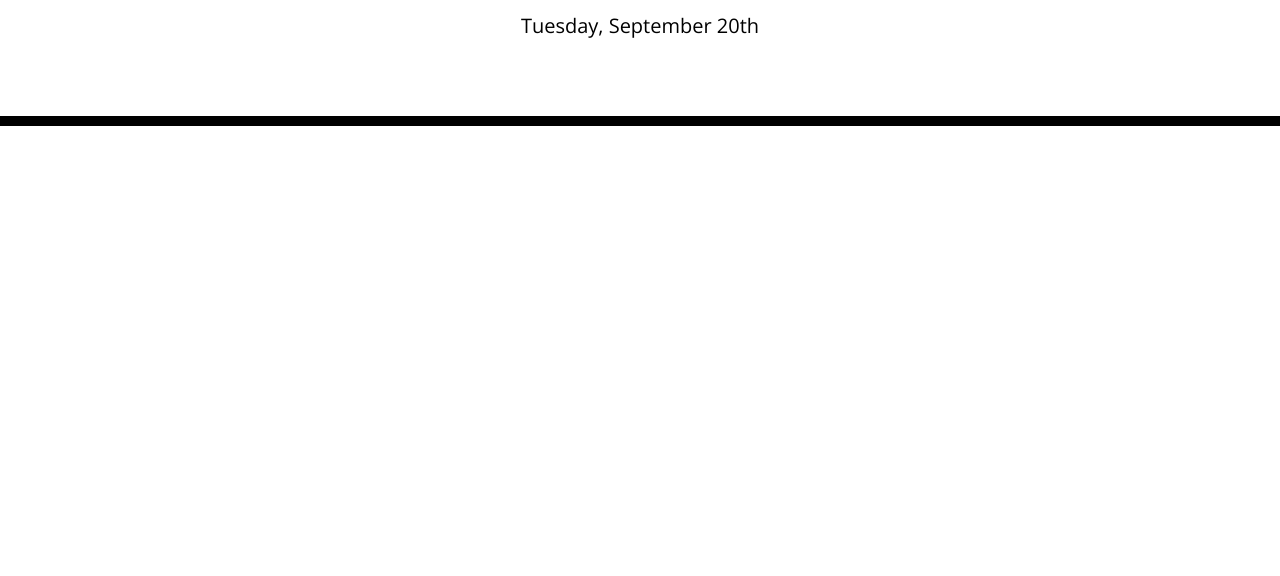
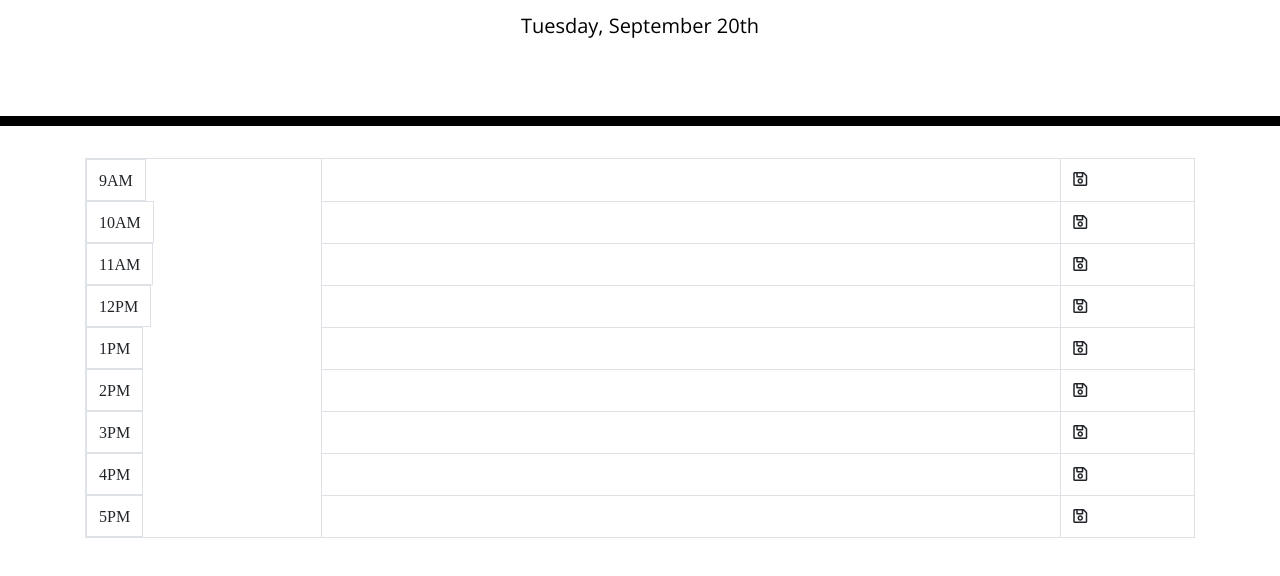
Before and after one commit to andersonmourot/Work-Day-Scheduler, a plain HTML site: page index.html in a window 1280 px wide. Shown: the part 182-758 px from the top of the page. Drawn offline with nearby package versions, Linux system fonts and the light colour scheme.

Commit message:
Added table for planner elements
Added table for planner elements

```diff
--- a/index.html
+++ b/index.html
@@ -29,7 +29,73 @@
       <p id="currentDay" class="lead"></p>
     </header>
     <div class="container">
-      <!-- Timeblocks go here -->
+      <table class="table table-bordered">
+        <tbody>
+          <tr>
+            <th class = "far" scope="col">9AM</th>
+            <td id = "9" class = "col-8"></td>
+            <td id = "save">
+              <i class="far fa-save"></i>
+            </td>
+          </tr>
+          <tr>
+            <th class = "far" scope="col">10AM</th>
+            <td id = "10" class = "col-8"></td>
+            <td id = "save">
+              <i class="far fa-save"></i>
+            </td>
+          </tr>
+          <tr>
+            <th class = "far" scope="col">11AM</th>
+            <td id = "11" class = "col-8"></td>
+            <td id = "save">
+              <i class="far fa-save"></i>
+            </td>
+          </tr>
+          <tr>
+            <th class = "far" scope="col">12PM</th>
+            <td id = "12" class = "col-8"></td>
+            <td id = "save">
+              <i class="far fa-save"></i>
+            </td>
+          </tr>
+          <tr>
+            <th class = "far" scope="col">1PM</th>
+            <td id = "1" class = "col-8"></td>
+            <td id = "save">
+              <i class="far fa-save"></i>
+            </td>
+          </tr>
+          <tr>
+            <th class = "far" scope="col">2PM</th>
+            <td id = "2" class = "col-8"></td>
+            <td id = "save">
+              <i class="far fa-save"></i>
+            </td>
+          </tr>
+          <tr>
+            <th class = "far" scope="col">3PM</th>
+            <td id = "3" class = "col-8"></td>
+            <td id = "save">
+              <i class="far fa-save"></i>
+            </td>
+          </tr>
+          <tr>
+            <th class = "far" scope="col">4PM</th>
+            <td id = "4" class = "col-8"></td>
+            <td id = "save">
+              <i class="far fa-save"></i>
+            </td>
+          </tr>
+          <tr>
+            <th class = "far" scope="col">5PM</th>
+            <td id = "5" class = "col-8"></td>
+            <td id = "save">
+              <i class="far fa-save"></i>
+            </td>
+          </tr>
+        </tbody>
+      </table>
     </div>
 
     <script src="https://code.jquery.com/jquery-3.4.1.min.js"></script>
```
